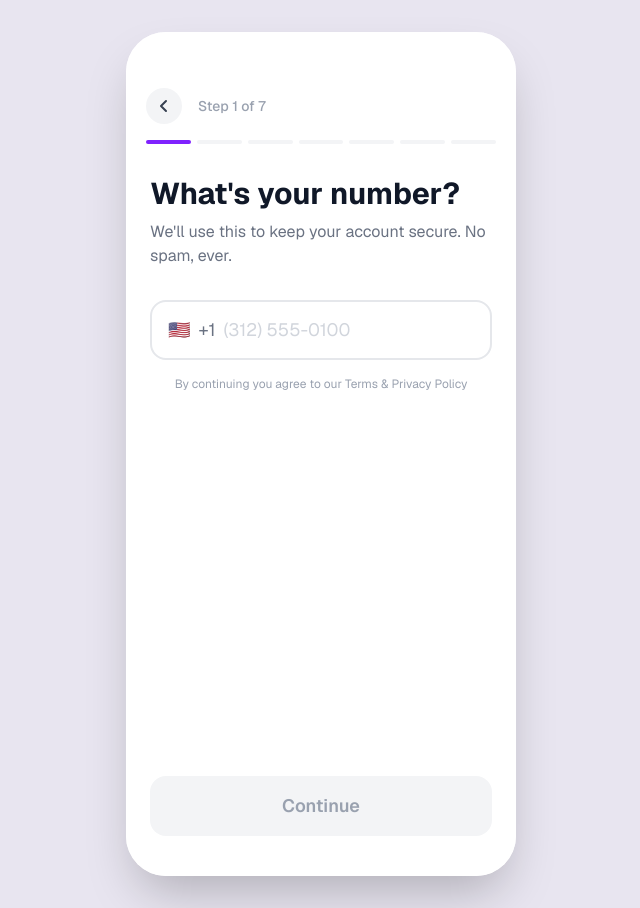
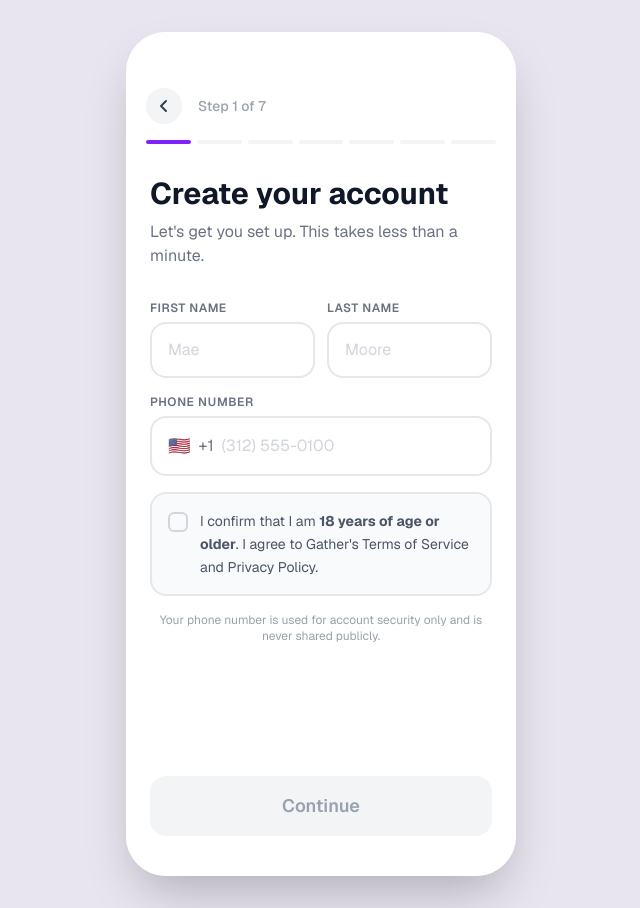
Before and after one commit to maeswim123/Gather, a Next.js app: page /onboarding/phone in a window 1280 px wide. Shown: the whole page, without its empty margins (319-959 px from the left). Built offline with nearby package versions, Linux system fonts and the light colour scheme.

Commit message:
Fix scrolling, add name fields and 18+ age certification to signup

```diff
--- a/app/layout.tsx
+++ b/app/layout.tsx
@@ -13,7 +13,7 @@ export default function RootLayout({ children }: { children: React.ReactNode })
   return (
     <html lang="en" className={geist.variable}>
       <body className="min-h-screen flex items-start justify-center py-0 sm:py-8">
-        <div className="w-full max-w-[390px] min-h-screen sm:min-h-0 sm:h-[844px] bg-white relative overflow-hidden sm:rounded-[2.5rem] sm:shadow-2xl flex flex-col">
+        <div className="w-full max-w-[390px] min-h-screen sm:min-h-0 sm:h-[844px] bg-white relative overflow-x-hidden overflow-y-auto sm:rounded-[2.5rem] sm:shadow-2xl flex flex-col">
           {children}
         </div>
       </body>
--- a/app/onboarding/phone/page.tsx
+++ b/app/onboarding/phone/page.tsx
@@ -5,7 +5,10 @@ import Link from "next/link";
 import { useRouter } from "next/navigation";
 
 export default function PhonePage() {
+  const [firstName, setFirstName] = useState("");
+  const [lastName, setLastName] = useState("");
   const [phone, setPhone] = useState("");
+  const [ageConfirmed, setAgeConfirmed] = useState(false);
   const router = useRouter();
 
   const formatPhone = (val: string) => {
@@ -14,6 +17,8 @@ export default function PhonePage() {
     if (digits.length <= 6) return `(${digits.slice(0, 3)}) ${digits.slice(3)}`;
     return `(${digits.slice(0, 3)}) ${digits.slice(3, 6)}-${digits.slice(6)}`;
   };
+
+  const canContinue = firstName.trim().length > 0 && lastName.trim().length > 0 && phone.length >= 14 && ageConfirmed;
 
   return (
     <div className="flex flex-col flex-1 bg-white">
@@ -37,24 +42,77 @@ export default function PhonePage() {
       </div>
 
       {/* Content */}
-      <div className="flex-1 px-6">
-        <h2 className="text-3xl font-bold text-gray-900 mb-2">What's your number?</h2>
-        <p className="text-gray-500 mb-8">We'll use this to keep your account secure. No spam, ever.</p>
+      <div className="flex-1 px-6 pb-6">
+        <h2 className="text-3xl font-bold text-gray-900 mb-2">Create your account</h2>
+        <p className="text-gray-500 mb-8">Let's get you set up. This takes less than a minute.</p>
 
         <div className="space-y-4">
+          {/* Name row */}
+          <div className="flex gap-3">
+            <div className="flex-1">
+              <label className="text-xs font-semibold text-gray-500 uppercase tracking-wider mb-1.5 block">First name</label>
+              <input
+                type="text"
+                value={firstName}
+                onChange={(e) => setFirstName(e.target.value)}
+                placeholder="Mae"
+                autoCapitalize="words"
+                className="w-full border-2 border-gray-200 rounded-2xl px-4 py-3.5 text-gray-900 text-base outline-none focus:border-violet-500 transition-colors placeholder:text-gray-300"
+              />
+            </div>
+            <div className="flex-1">
+              <label className="text-xs font-semibold text-gray-500 uppercase tracking-wider mb-1.5 block">Last name</label>
+              <input
+                type="text"
+                value={lastName}
+                onChange={(e) => setLastName(e.target.value)}
+                placeholder="Moore"
+                autoCapitalize="words"
+                className="w-full border-2 border-gray-200 rounded-2xl px-4 py-3.5 text-gray-900 text-base outline-none focus:border-violet-500 transition-colors placeholder:text-gray-300"
+              />
+            </div>
+          </div>
+
+          {/* Phone */}
+          <div>
+            <label className="text-xs font-semibold text-gray-500 uppercase tracking-wider mb-1.5 block">Phone number</label>
             <div className="flex items-center border-2 border-gray-200 rounded-2xl px-4 py-3.5 focus-within:border-violet-500 transition-colors">
               <span className="text-gray-400 text-lg mr-2">🇺🇸</span>
-            <span className="text-gray-500 mr-2 text-lg">+1</span>
+              <span className="text-gray-500 mr-2 text-base">+1</span>
               <input
                 type="tel"
                 value={phone}
                 onChange={(e) => setPhone(formatPhone(e.target.value))}
                 placeholder="(312) 555-0100"
-              className="flex-1 text-gray-900 text-lg outline-none placeholder:text-gray-300"
+                className="flex-1 text-gray-900 text-base outline-none placeholder:text-gray-300"
               />
             </div>
-          <p className="text-xs text-gray-400 text-center px-4">
-            By continuing you agree to our Terms & Privacy Policy
+          </div>
+
+          {/* Age certification */}
+          <button
+            type="button"
+            onClick={() => setAgeConfirmed(!ageConfirmed)}
+            className={`w-full flex items-start gap-3 px-4 py-4 rounded-2xl border-2 text-left transition-all ${
+              ageConfirmed ? "border-violet-500 bg-violet-50" : "border-gray-200 bg-gray-50"
+            }`}
+          >
+            <div className={`w-5 h-5 rounded-md border-2 flex-shrink-0 mt-0.5 flex items-center justify-center transition-all ${
+              ageConfirmed ? "border-violet-600 bg-violet-600" : "border-gray-300"
+            }`}>
+              {ageConfirmed && (
+                <svg width="10" height="10" viewBox="0 0 10 10" fill="none">
+                  <path d="M2 5l2 2 4-4" stroke="white" strokeWidth="1.5" strokeLinecap="round" strokeLinejoin="round" />
+                </svg>
+              )}
+            </div>
+            <p className={`text-sm leading-relaxed ${ageConfirmed ? "text-violet-900" : "text-gray-600"}`}>
+              I confirm that I am <span className="font-bold">18 years of age or older</span>. I agree to Gather's Terms of Service and Privacy Policy.
+            </p>
+          </button>
+
+          <p className="text-xs text-gray-400 text-center px-2">
+            Your phone number is used for account security only and is never shared publicly.
           </p>
         </div>
       </div>
@@ -62,8 +120,10 @@ export default function PhonePage() {
       {/* CTA */}
       <div className="px-6 pb-10">
         <button
-          onClick={() => phone.length >= 14 && router.push("/onboarding/interests")}
-          className={`w-full py-4 rounded-2xl font-semibold text-lg transition-colors ${phone.length >= 14 ? "bg-violet-600 text-white" : "bg-gray-100 text-gray-400"}`}
+          onClick={() => canContinue && router.push("/onboarding/interests")}
+          className={`w-full py-4 rounded-2xl font-semibold text-lg transition-colors ${
+            canContinue ? "bg-violet-600 text-white" : "bg-gray-100 text-gray-400"
+          }`}
         >
           Continue
         </button>
```
Lines whose indentation alone changed are shown as unchanged.
